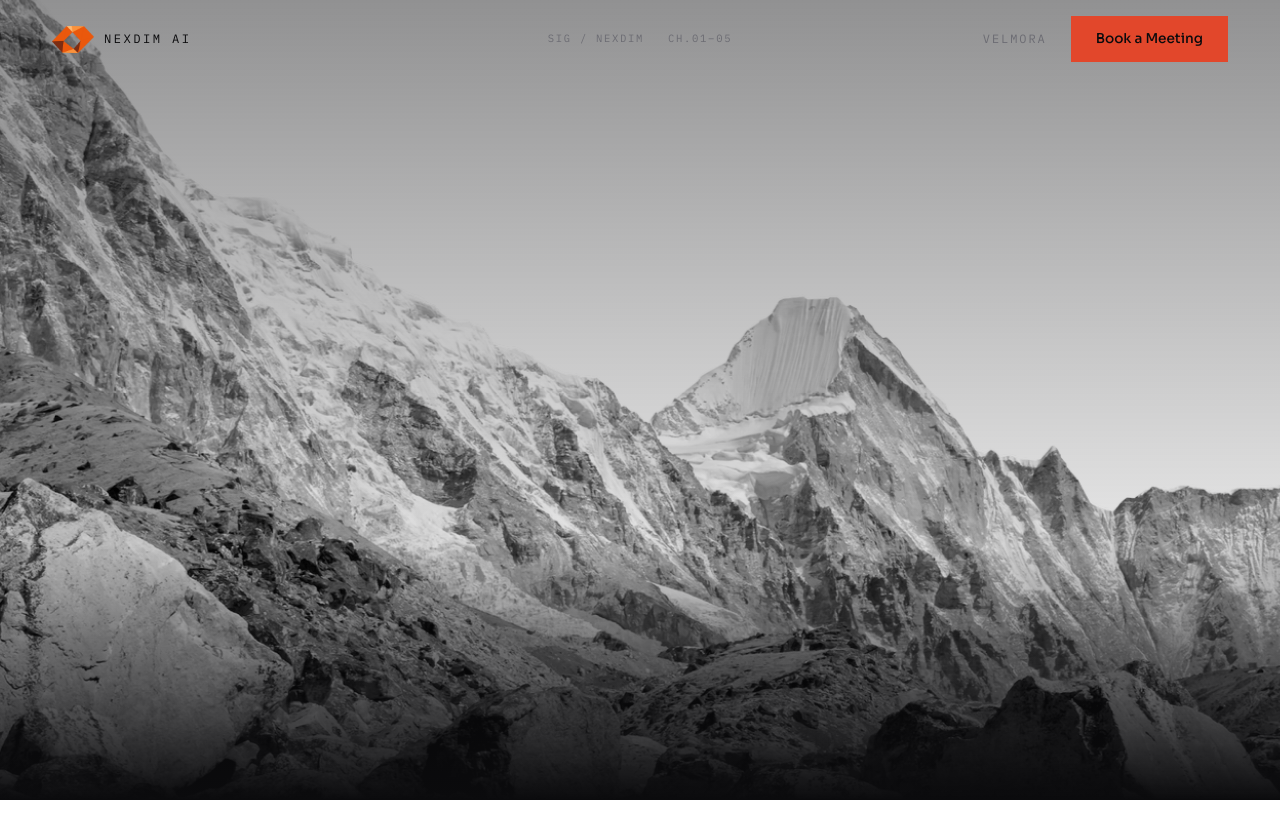
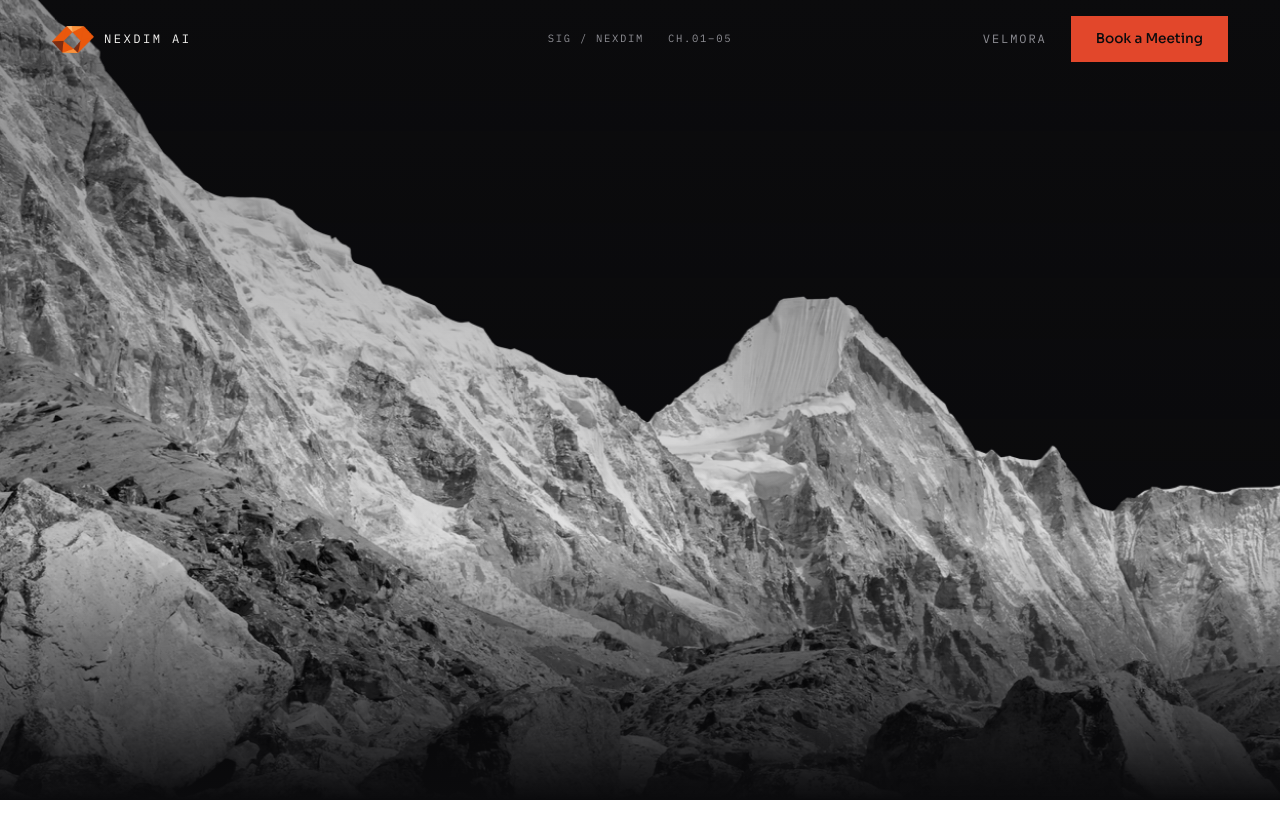
Before and after one commit to Aryanonghub/Nexdim_main, a website built with Vite: page index.html in a window 1280 px wide. Shown: the top 838 px of the page. Built offline with nearby package versions, Linux system fonts and the light colour scheme.

Commit message:
Refactor code structure for improved readability and maintainability

```diff
--- a/index.html
+++ b/index.html
@@ -15,16 +15,16 @@
 
 <header id="site-header" class="fixed inset-x-0 top-0 z-50">
   <div id="site-header-inner" class="mx-auto max-w-[1240px] px-8 max-[600px]:px-5 flex items-center justify-between gap-4 min-[880px]:grid min-[880px]:grid-cols-[1fr_auto_1fr]">
-    <a href="/" style="font-family:var(--v4-mono)" class="justify-self-start flex items-center gap-[clamp(0.5rem,1.6vw,0.625rem)] whitespace-nowrap text-[clamp(0.6rem,2vw,0.76rem)] uppercase tracking-[clamp(0.08em,0.5vw,0.2em)]">
-      <img src="/nexdim.png" alt="Nexdim" width="42" height="42" class="w-[clamp(28px,7vw,42px)] h-[clamp(28px,7vw,42px)] shrink-0 object-contain" />
+    <a href="/" style="font-family:var(--v4-mono)" class="justify-self-start flex items-center gap-[clamp(0.5rem,1.6vw,0.625rem)] whitespace-nowrap text-[clamp(0.6rem,2vw,0.76rem)] uppercase tracking-[clamp(0.08em,0.5vw,0.2em)] text-[var(--header-text)]">
+      <img src="/images/nexdim.png" alt="Nexdim" width="42" height="42" class="w-[clamp(28px,7vw,42px)] h-[clamp(28px,7vw,42px)] shrink-0 object-contain" />
       Nexdim AI
     </a>
-    <div style="font-family:var(--v4-mono)" class="justify-self-center hidden min-[880px]:flex items-center gap-6 text-[0.66rem] uppercase tracking-[0.16em] text-[var(--text-dim)]">
+    <div style="font-family:var(--v4-mono)" class="justify-self-center hidden min-[880px]:flex items-center gap-6 text-[0.66rem] uppercase tracking-[0.16em] text-[var(--header-text-dim)]">
       <span>SIG / NEXDIM</span>
       <span>CH.01–05</span>
     </div>
     <div class="justify-self-end flex items-center gap-[clamp(0.625rem,2.4vw,1.5rem)]">
-      <a href="/velmora.html" style="font-family:var(--v4-mono)" class="whitespace-nowrap text-[clamp(0.6rem,1.9vw,0.75rem)] uppercase tracking-[clamp(0.06em,0.45vw,0.16em)] text-[var(--text-dim)] hover:text-[#e2472b] transition-colors">
+      <a href="/velmora.html" style="font-family:var(--v4-mono)" class="whitespace-nowrap text-[clamp(0.6rem,1.9vw,0.75rem)] uppercase tracking-[clamp(0.06em,0.45vw,0.16em)] text-[var(--header-text-dim)] hover:text-[#e2472b] transition-colors">
         Velmora
       </a>
       <a href="#" target="_blank" rel="noopener noreferrer" class="inline-flex items-center justify-center gap-2 px-[clamp(0.75rem,3vw,1.5rem)] py-[clamp(0.5rem,1.6vw,0.75rem)] text-[clamp(0.7rem,2vw,0.85rem)] whitespace-nowrap font-medium rounded-none border transition-colors duration-150 bg-[#e2472b] text-[#0b0b0d] border-[#e2472b] hover:bg-[#f5f4f2] hover:text-[#0b0b0d] hover:border-[#f5f4f2]">
@@ -36,11 +36,11 @@
 
 <main>
   <!-- hero: pinned mountain reveal -->
-  <section id="hero-pin" class="relative border-b border-[var(--border)]">
-    <div class="sticky top-0 h-screen w-full overflow-hidden bg-[var(--bg)]">
+  <section id="hero-pin" class="relative border-b border-[#252528]">
+    <div class="sticky top-0 h-screen w-full overflow-hidden bg-[#0b0b0d]">
       <!-- text sits BEHIND the mountain: z-10, only visible through the image's transparent sky -->
       <div id="hero-text" class="absolute inset-x-0 bottom-[58%] flex justify-center px-6 opacity-0 z-10" style="transform:translateY(60vh)">
-        <h1 style="font-family:var(--v4-display)" class="text-[clamp(3rem,13vw,10rem)] font-extrabold uppercase tracking-[-0.02em] leading-[0.82] text-[var(--text)] text-center">
+        <h1 style="font-family:var(--v4-display)" class="text-[clamp(3rem,13vw,10rem)] font-extrabold uppercase tracking-[-0.02em] leading-[0.82] text-white text-center">
           NEXDIM<br/>AI
         </h1>
       </div>
@@ -61,7 +61,7 @@
           <a href="#" target="_blank" rel="noopener noreferrer" class="inline-flex items-center justify-center gap-2 px-6 py-3 text-[0.85rem] font-medium rounded-none border transition-colors duration-150 bg-[#e2472b] text-[#0b0b0d] border-[#e2472b] hover:bg-[#f5f4f2] hover:text-[#0b0b0d] hover:border-[#f5f4f2]">
             Book a Meeting
           </a>
-          <a href="/velmora.html" class="inline-flex items-center justify-center gap-2 px-6 py-3 text-[0.85rem] font-medium rounded-none border transition-colors duration-150 bg-transparent text-[var(--text)] border-[var(--border-strong)] hover:border-[#e2472b] hover:text-[#e2472b]">
+          <a href="/velmora.html" class="inline-flex items-center justify-center gap-2 px-6 py-3 text-[0.85rem] font-medium rounded-none border transition-colors duration-150 bg-transparent text-[#f5f4f2] border-[#3a3a3e] hover:border-[#e2472b] hover:text-[#e2472b]">
             Explore Velmora
             <svg width="14" height="14" viewBox="0 0 24 24" fill="none" stroke="currentColor" stroke-width="1.7"><path d="M5 12h14M13 6l6 6-6 6" stroke-linecap="round" stroke-linejoin="round"/></svg>
           </a>
--- a/src/js/nexdim/headerScroll.js
+++ b/src/js/nexdim/headerScroll.js
@@ -24,7 +24,8 @@ export function initHeaderScroll() {
     }
 
     // Separate thresholds so the height tween cannot flap when scrolling
-    // hovers around the boundary.
+    // hovers around the boundary. Once compact, nexdim.css also switches the
+    // backdrop and text from the fixed hero-overlay colors to the site theme.
     const next = compact ? y > window.innerHeight * 0.45 : y > window.innerHeight * 0.55;
     if (next !== compact) {
       compact = next;
--- a/src/styles/nexdim.css
+++ b/src/styles/nexdim.css
@@ -38,17 +38,26 @@
    bar on every frame, so a blur would have to re-rasterise continuously against a
    moving source. A flat fill costs one cheap paint and, at this opacity over a
    near-black hero, is indistinguishable from the blurred version. */
-#site-header { --hdr: 0; }
+/* Fully transparent at the top, the header sits directly over the hero image
+   (always dark, regardless of theme), so its text starts fixed light. As soon
+   as it goes solid (.is-compact, ~half a screen of scroll) the backdrop and
+   text switch to the site theme — white-on-dark-ink in light mode. */
+#site-header { --hdr: 0; --header-text: #f5f4f2; --header-text-dim: #8e8e94; }
+#site-header.is-compact { --header-text: var(--text); --header-text-dim: var(--text-dim); }
 #site-header::before {
   content: '';
   position: absolute;
   inset: 0;
   z-index: -1;
-  background: var(--bg);
-  border-bottom: 1px solid var(--border);
+  background: #0b0b0d;
+  border-bottom: 1px solid #252528;
   opacity: var(--hdr);
   will-change: opacity;
   pointer-events: none;
+}
+#site-header.is-compact::before {
+  background: var(--bg);
+  border-bottom-color: var(--border);
 }
 
 /* Height settles once, as a single 260ms tween off a class, rather than being
--- a/velmora.html
+++ b/velmora.html
@@ -31,8 +31,8 @@
 
 <header class="sticky top-0 z-50 bg-[var(--bg)]/94 backdrop-blur-sm border-b border-[var(--border)]">
   <div class="mx-auto max-w-[1240px] px-8 max-[600px]:px-5 flex items-center justify-between gap-4 min-[880px]:grid min-[880px]:grid-cols-[1fr_auto_1fr] py-4">
-    <a href="/velmora.html" class="justify-self-start flex items-center gap-[clamp(0.5rem,1.6vw,0.625rem)] whitespace-nowrap text-[clamp(0.85rem,3vw,1.1rem)] font-semibold" style="font-family:var(--v4-display)">
-      <img src="/velmora.png" alt="Velmora" width="42" height="42" class="w-[clamp(28px,7vw,42px)] h-[clamp(28px,7vw,42px)] shrink-0 object-contain" />
+    <a href="/velmora.html" class="justify-self-start flex items-center gap-[clamp(0.5rem,1.6vw,0.625rem)] whitespace-nowrap text-[clamp(0.85rem,3vw,1.1rem)] font-semibold text-[var(--text)]" style="font-family:var(--v4-display)">
+      <img src="/images/velmora.png" alt="Velmora" width="42" height="42" class="w-[clamp(28px,7vw,42px)] h-[clamp(28px,7vw,42px)] shrink-0 object-contain" />
       Velmora
     </a>
     <div style="font-family:var(--v4-mono)" class="justify-self-center hidden min-[880px]:flex items-center gap-6 text-[0.66rem] uppercase tracking-[0.16em] text-[var(--text-dim)]">
```
Also changed, not shown: public/images/nexdim.png (renamed from public/nexdim.png), public/images/velmora.png (renamed from public/velmora.png).
